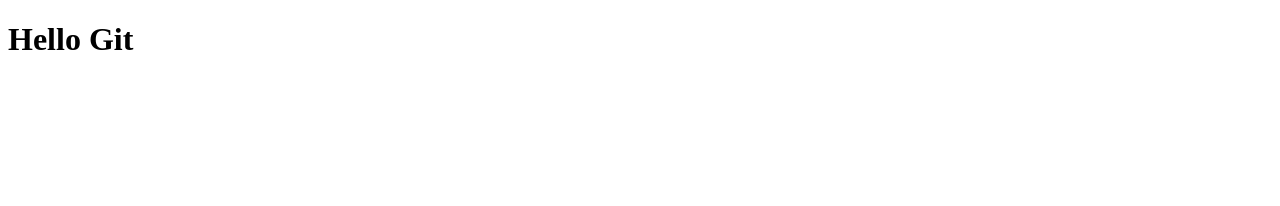
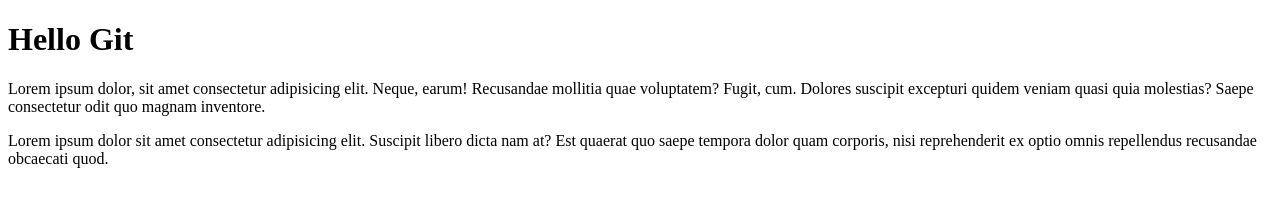
Before and after one commit to DenysButkov/first_repository, a plain HTML site: page index.html in a window 1280 px wide. Drawn offline with Linux system fonts and the light colour scheme.

Commit message:
Add 2 Par

```diff
--- a/index.html
+++ b/index.html
@@ -7,5 +7,9 @@
 </head>
 <body>
     <h1>Hello Git</h1>
+    <p>Lorem ipsum dolor, sit amet consectetur adipisicing elit. Neque, earum! Recusandae mollitia quae voluptatem? Fugit, cum.
+        Dolores suscipit excepturi quidem veniam quasi quia molestias? Saepe consectetur odit quo magnam inventore.</p>
+    <p>Lorem ipsum dolor sit amet consectetur adipisicing elit. Suscipit libero dicta nam at?
+        Est quaerat quo saepe tempora dolor quam corporis, nisi reprehenderit ex optio omnis repellendus recusandae obcaecati quod.</p>
 </body>
 </html>
```
Also changed, not shown: index.txt (added).
